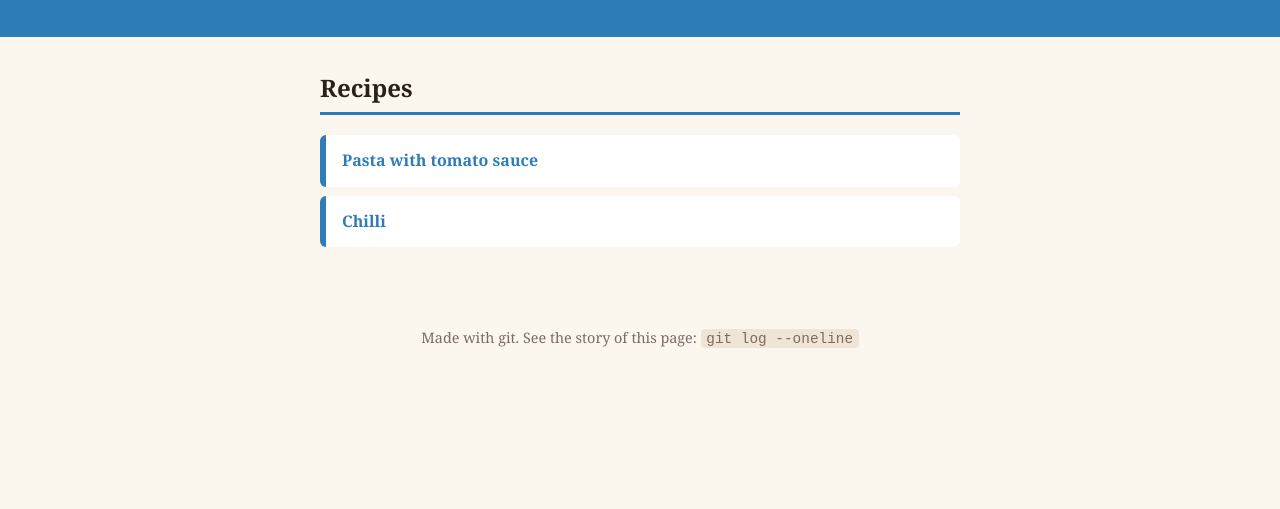
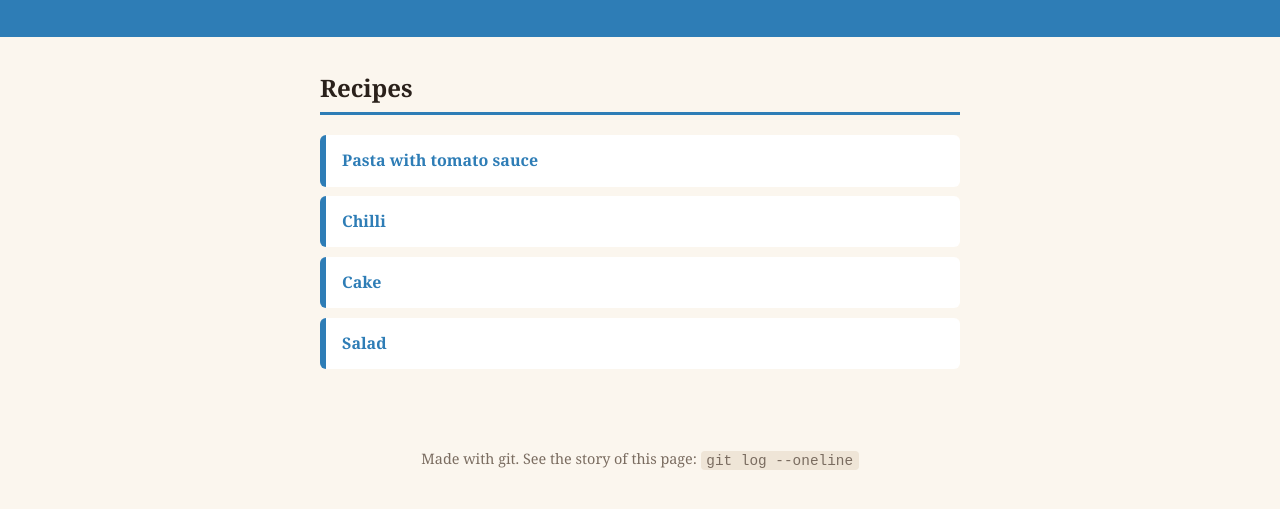
Before and after one commit to cyts-b/time-machine-cookbook, a plain HTML site: page index.html in a window 1280 px wide. Shown: the part 131-640 px from the top of the page. Drawn offline with Linux system fonts and the light colour scheme.

Commit message:
Add cake and salad links to the homepage
Co-Authored-By: Claude Opus 5.5 <noreply@anthropic.com>

```diff
--- a/index.html
+++ b/index.html
@@ -17,6 +17,8 @@
       <li><a href="recipes/pasta.html">Pasta with tomato sauce</a></li>
       <!-- add your recipe link below this line -->
       <li><a href="recipes/chris-chilli.html">Chilli</a></li>
+      <li><a href="recipes/chris-cake.html">Cake</a></li>
+      <li><a href="recipes/chris-salad.html">Salad</a></li>
     </ul>
   </main>
   <footer>
```
